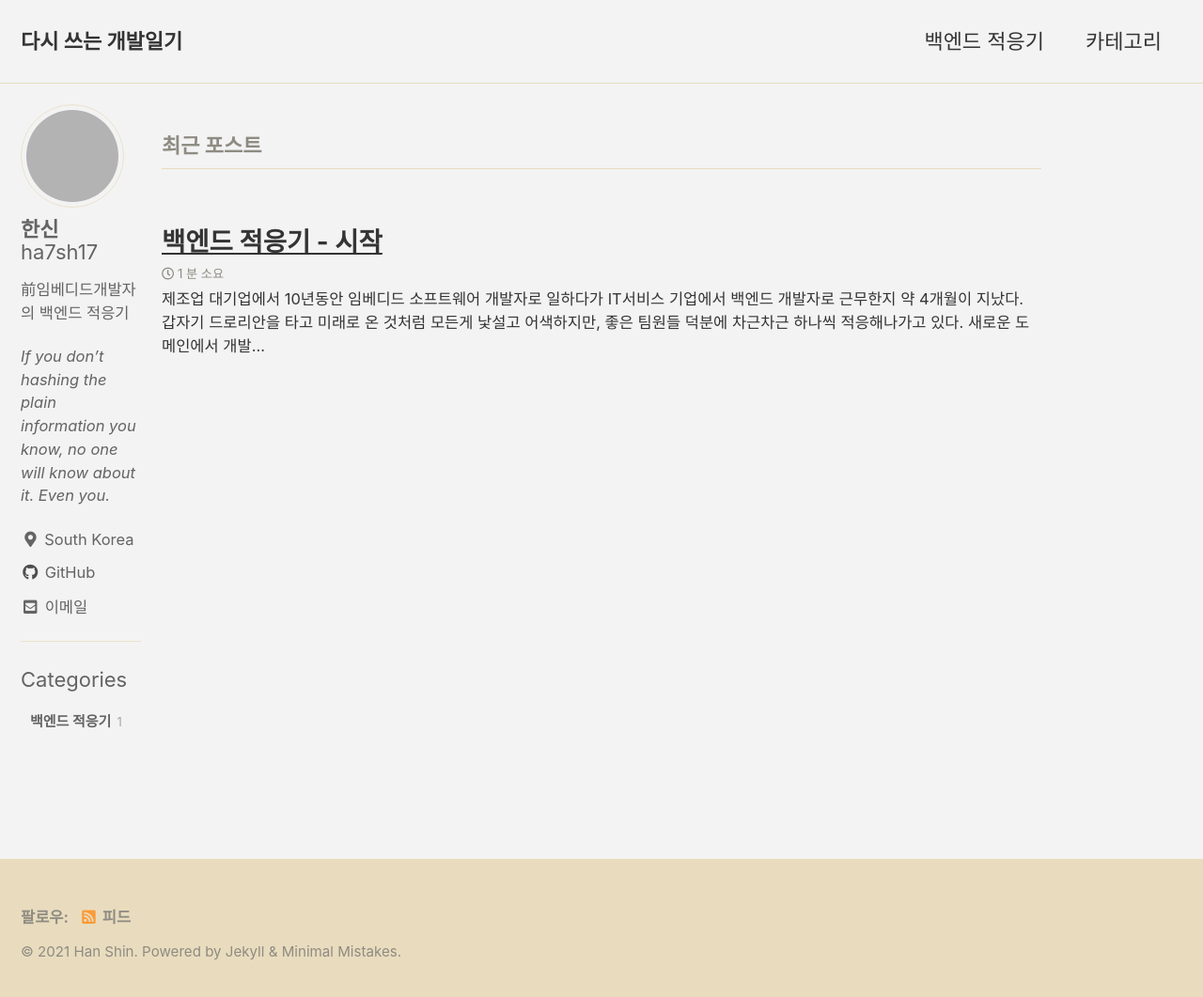
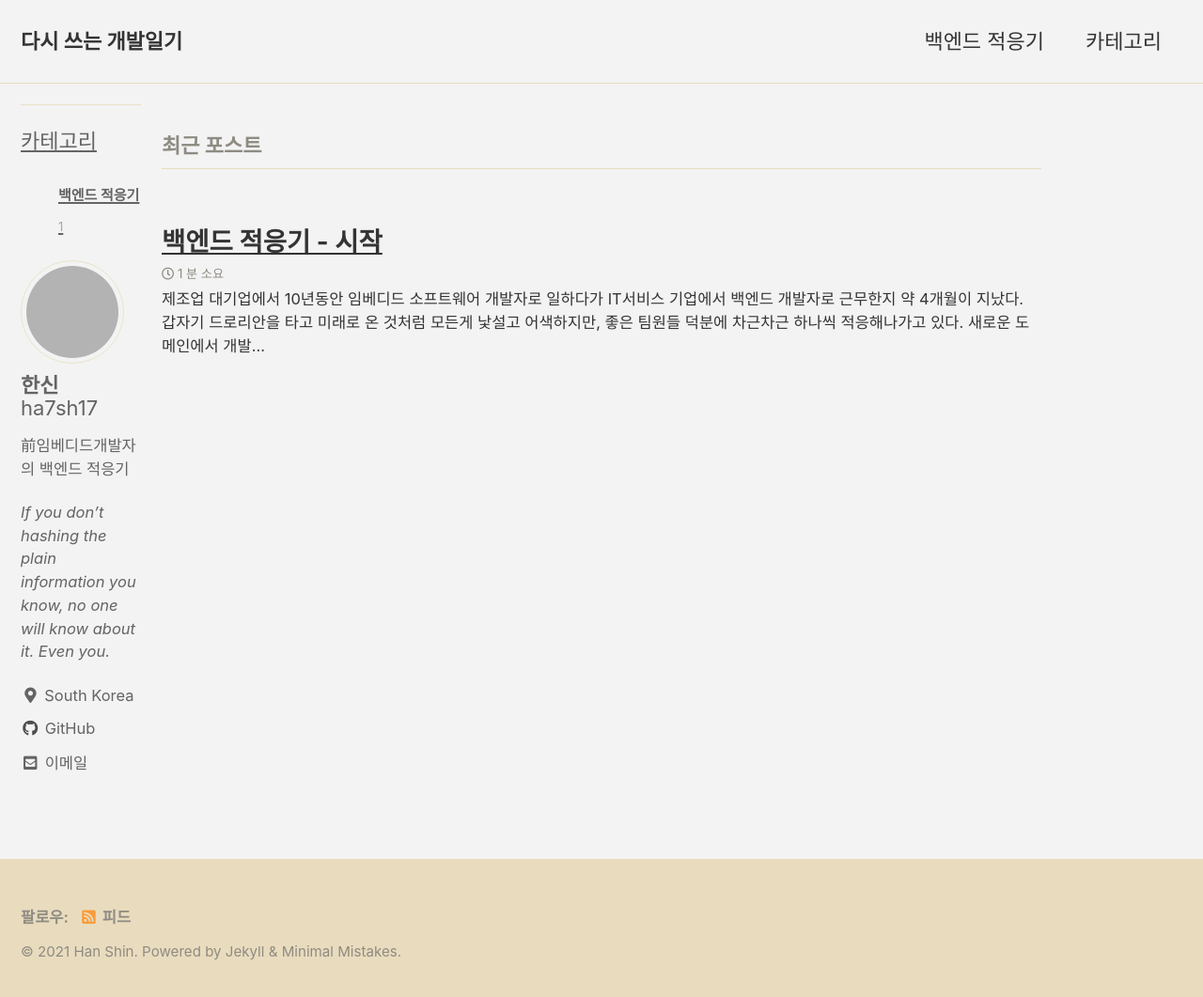
Before and after one commit to ha7sh17/ha7sh17.github.io, a Jekyll site: the page built from index.html, in a window 1280 px wide and 1069 px high. Shown: the top 1061 px of the window at 94% size. Built offline with Jekyll 4.4.1, drawn with Linux system fonts in a browser that asks for light colours; cached includes are drawn as plain includes; the list of posts is cut into pages by our own code; grey boxes are pictures that could not be loaded.

Commit message:
Move category to upside

```diff
--- a/_includes/author-profile-custom-links.html
+++ b/_includes/author-profile-custom-links.html
@@ -1,7 +1,7 @@
 <hr>
 <tag>
   <a href="/categories/" itemprop="sameAs" rel="nofollow noopener noreferrer">
-    Categories
+    카테고리
   </a>
 </tag>
 
--- a/_includes/author-profile.html
+++ b/_includes/author-profile.html
@@ -2,7 +2,7 @@
 {% assign author = site.data.authors[author] | default: author %}
 
 <div itemscope itemtype="https://schema.org/Person">
-
+  {% include author-profile-custom-links.html %}
   {% if author.avatar %}
     <div class="author__avatar">
       {% if author.home %}
@@ -252,7 +252,6 @@
         </li>
       {% endif %}
 
-      {% include author-profile-custom-links.html %}
     </ul>
   </div>
 </div>
```
